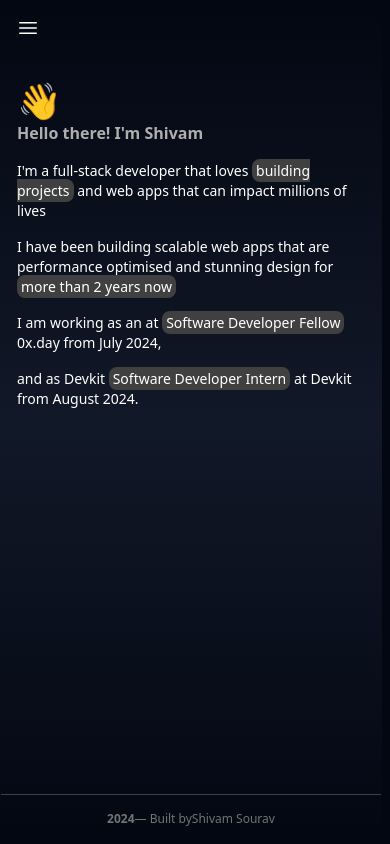
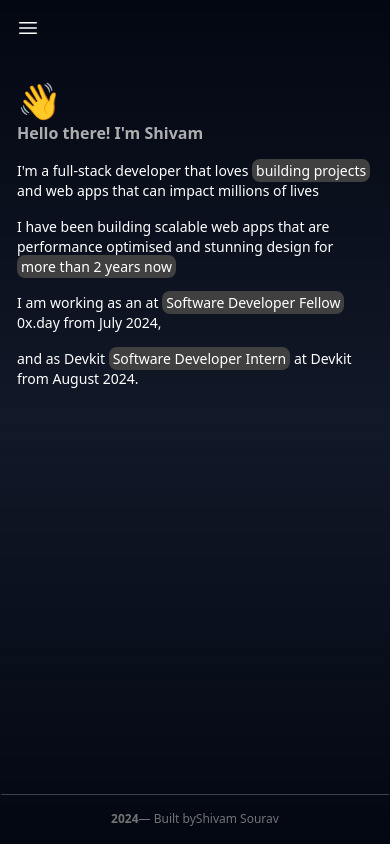
Before and after one commit to PITIFULHAWK/portfolio, a Next.js app: page / in a window 390 px wide. Built offline with nearby package versions, Linux system fonts and the light colour scheme.

Commit message:
added footer and made site responsive

```diff
--- a/app/layout.tsx
+++ b/app/layout.tsx
@@ -35,7 +35,7 @@ export default function RootLayout({
                     <SideBarWrapper />
 
                     <div className='lg:pl-2 lg:pb-1 lg:pt-2 flex-1 overflow-y-auto'>
-                        <div className='flex-1 bg-gradient-to-b from-gray-950 via-gray-900 to-gray-950 min-h-screen lg:rounded-xl border border-transparent lg:border-gray-700 overflow-y-auto flex flex-col mr-2'>
+                        <div className='flex-1 bg-gradient-to-b from-gray-950 via-gray-900 to-gray-950 min-h-screen lg:rounded-xl border border-transparent lg:border-gray-700 overflow-y-auto flex flex-col mr-0 lg:mr-2'>
                             <main className='flex-grow max-w-4xl w-full mx-auto py-20 px-4 md:px-10 text-white'>
                                 {children}
                             </main>
```
